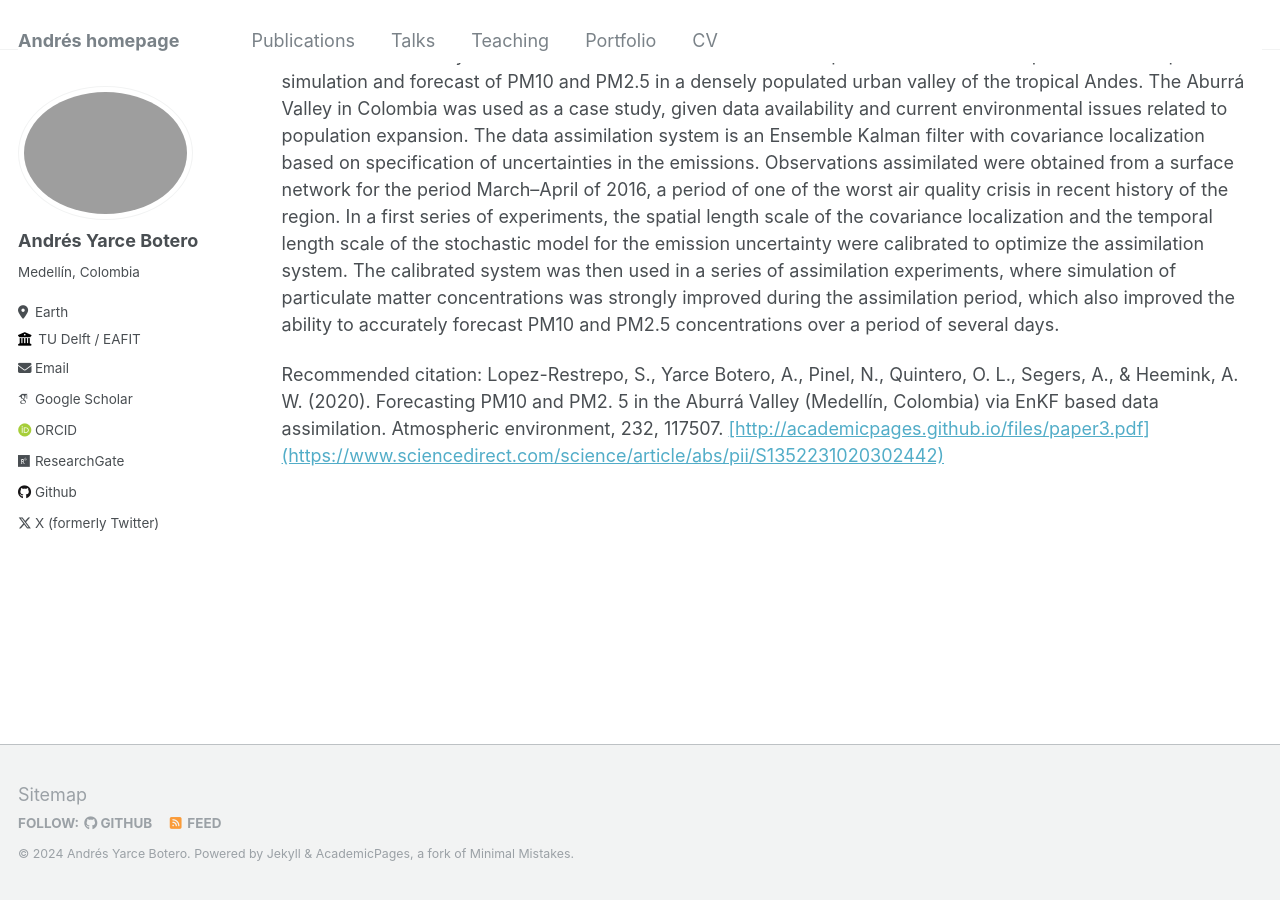
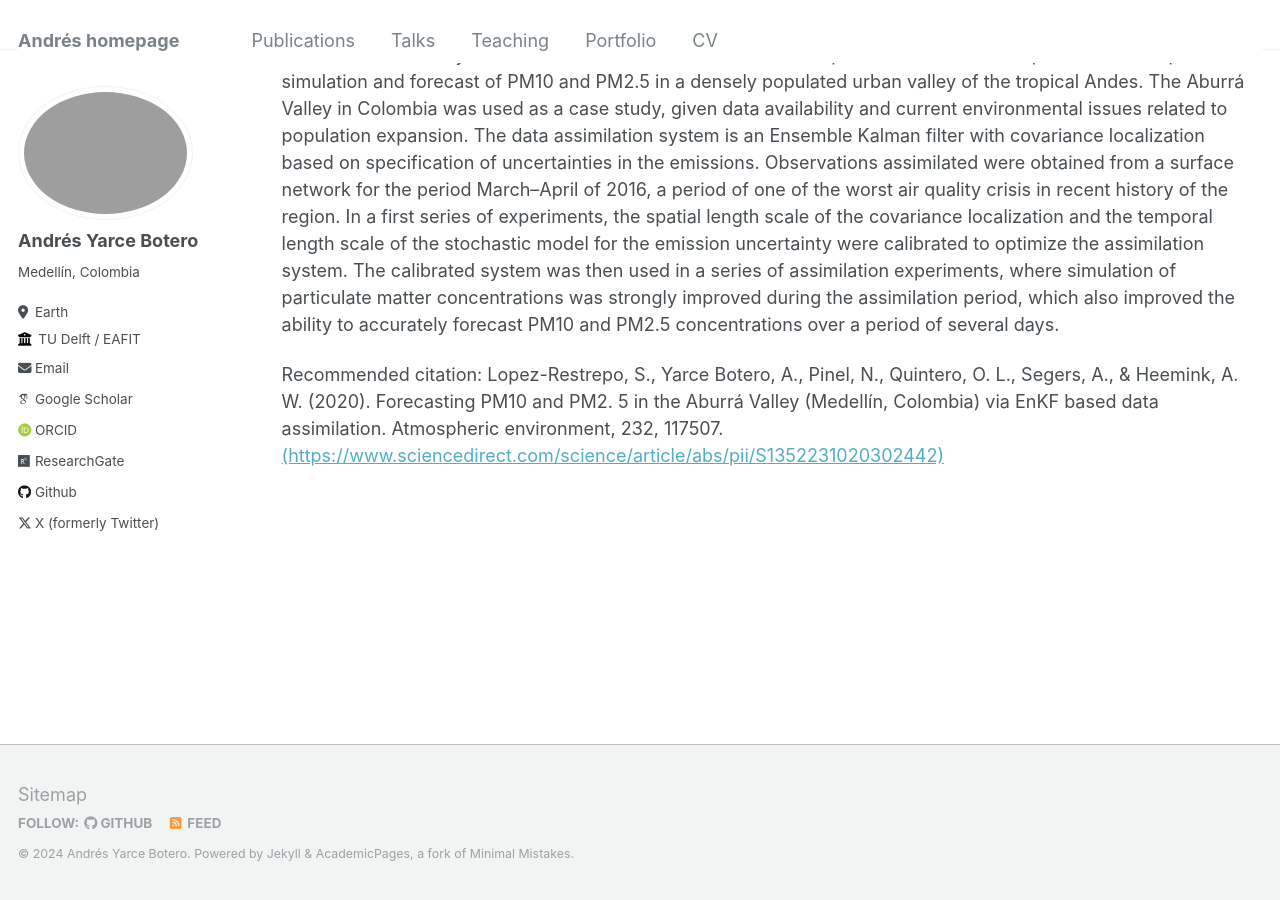
Before and after one commit to ayarceb/ayarceb.github.io, a Jekyll site: the page built from _pages/publications.md, in a window 1280 px wide and 900 px high, scrolled down 6076 px. Built offline with Jekyll 4.4.1, drawn with Linux system fonts in a browser that asks for light colours; some web fonts are replaced; some of the changed lines change nothing that is shown.

Commit message:
Update 2020-07-01-EnKF_ABURRA.md

```diff
--- a/_publications/2020-07-01-EnKF_ABURRA.md
+++ b/_publications/2020-07-01-EnKF_ABURRA.md
@@ -1,11 +1,11 @@
 ---
 title: "Forecasting PM10 and PM2.5 in the Aburrá Valley (Medellín, Colombia) via EnKF based data assimilation"
 collection: publications
-permalink: /publication/2020-07-01-EnKF_ABURRA.md
+permalink: https://www.sciencedirect.com/science/article/abs/pii/S1352231020302442
 excerpt: 'A data assimilation system for the LOTOS-EUROS chemical transport model has been implemented to improve the simulation and forecast of PM10 and PM2.5 in a densely populated urban valley of the tropical Andes. The Aburrá Valley in Colombia was used as a case study, given data availability and current environmental issues related to population expansion. The data assimilation system is an Ensemble Kalman filter with covariance localization based on specification of uncertainties in the emissions. Observations assimilated were obtained from a surface network for the period March–April of 2016, a period of one of the worst air quality crisis in recent history of the region. In a first series of experiments, the spatial length scale of the covariance localization and the temporal length scale of the stochastic model for the emission uncertainty were calibrated to optimize the assimilation system. The calibrated system was then used in a series of assimilation experiments, where simulation of particulate matter concentrations was strongly improved during the assimilation period, which also improved the ability to accurately forecast PM10 and PM2.5 concentrations over a period of several days.'
 date: 2020-07-01
 venue: 'Atmospheric Environment'
-paperurl: '[http://academicpages.github.io/files/paper3.pdf](https://www.sciencedirect.com/science/article/abs/pii/S1352231020302442)'
+paperurl: '(https://www.sciencedirect.com/science/article/abs/pii/S1352231020302442)'
 citation: 'Lopez-Restrepo, S., Yarce Botero, A., Pinel, N., Quintero, O. L., Segers, A., & Heemink, A. W. (2020). Forecasting PM10 and PM2. 5 in the Aburrá Valley (Medellín, Colombia) via EnKF based data assimilation. Atmospheric environment, 232, 117507.'
 ---
 
```
